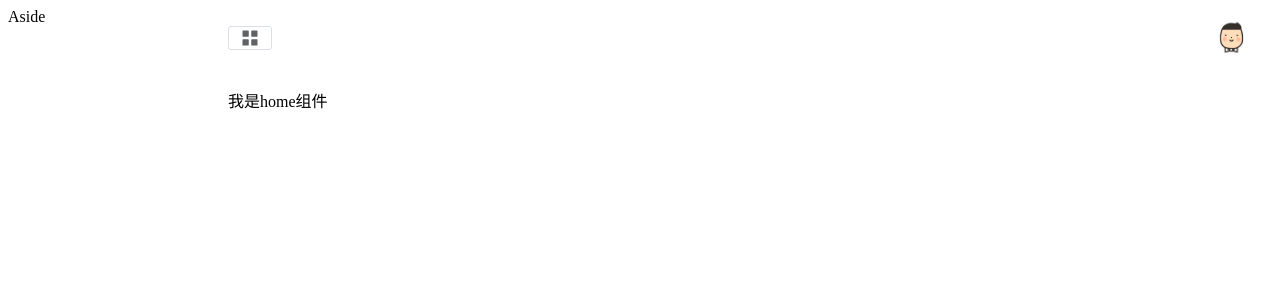
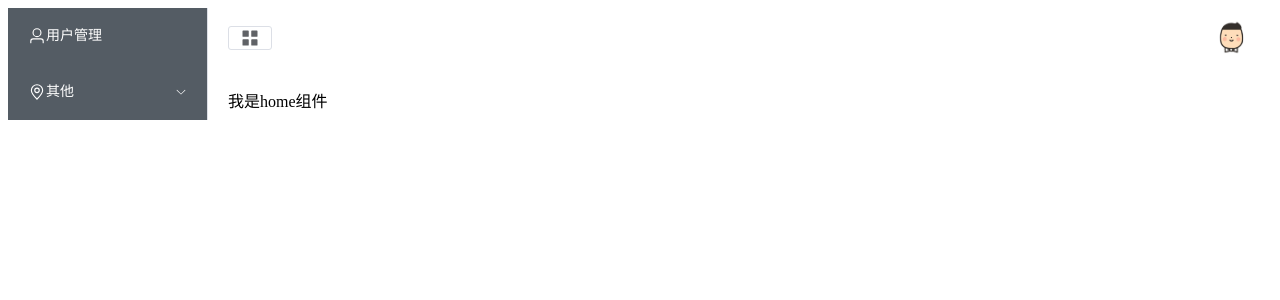
Before and after one commit to HeTreeTerr/base-vue3-pro, a Vue app: page /#/ in a window 1280 px wide. Shown: the top 300 px of the page. Built offline with nearby package versions, Linux system fonts and the light colour scheme.

Commit message:
左侧菜单目录渲染 	new file:   src/components/CommonAside.vue 	modified:   src/views/Main.vue
	.vscode/

```diff
--- /dev/null
+++ b/src/components/CommonAside.vue
@@ -0,0 +1,101 @@
+<!-- 左侧菜单组件 -->
+<template>
+    <el-aside width="200px">
+        <el-menu
+        class="el-menu-vertical-demo"
+        background-color="#545c64"
+        text-color="#fff"
+        :collapse="false"
+        >
+        <!-- 无子集菜单 -->
+        <el-menu-item
+        :index="item.path"
+        v-for="item in noChildren()"
+        :key="item.path">
+          <component class="icons" :is="item.icon"></component>
+          <span>{{item.lable}}</span>
+        </el-menu-item>
+        <!-- 有子集菜单 -->
+        <el-sub-menu
+        :index="item.path"
+        v-for="item in hasChildren()"
+        :key="item.path">
+          <template #title>
+            <component class="icons" :is="item.icon"></component>
+            <span>{{item.lable}}</span>
+          </template>
+          <!-- 二级菜单处理 -->
+          <el-menu-item-group>
+            <el-menu-item
+            :index="subItem.path"
+            v-for="(subItem,subIndex) in item.children"
+            :key="subIndex">
+                <component class="icons" :is="subItem.icon"></component>
+                <span>{{subItem.lable}}</span>
+            </el-menu-item>
+          </el-menu-item-group>
+        </el-sub-menu>
+      </el-menu>
+    </el-aside>
+</template>
+
+<script>
+export default {
+    setup() {
+        //菜单数据
+        const list = [
+            {
+                path: "/user",
+                name: "user",
+                lable: "用户管理",
+                icon: "user",
+                url: "UserManage/UserManage"
+            },
+            {
+                path: "/other",
+                name: "other",
+                lable: "其他",
+                icon: "location",
+                children:[
+                    {
+                        path: "/page1",
+                        name: "page1",
+                        lable: "页面1",
+                        icon: "setting",
+                        url: "Other/PageOne"
+                    },
+                    {
+                        path: "/page2",
+                        name: "page2",
+                        lable: "页面2",
+                        icon: "setting",
+                        url: "Other/PageTwo"
+                    },
+                ]
+            },
+        ]
+
+        //无子集
+        const noChildren = ()=>{
+            return list.filter((item)=> !item.children);
+        }
+
+        //有子集
+        const hasChildren = ()=>{
+            return list.filter((item)=> item.children);
+        }
+
+        return {
+            noChildren,
+            hasChildren,
+        }
+    }
+}
+</script>
+
+<style lang="less" scoped>
+.icons {
+    width: 18px;
+    height: 18px;
+}
+</style>
--- a/src/views/Main.vue
+++ b/src/views/Main.vue
@@ -3,7 +3,7 @@
   <div class="common-layout">
     <el-container class="lay-container">
       <!-- 左侧菜单 -->
-      <el-aside width="200px">Aside</el-aside>
+      <CommonAside />
       <el-container class="r-container">
         <!-- 引入头部 -->
         <CommonHeader />
@@ -19,11 +19,13 @@
 <script>
 import { defineComponent } from 'vue'
 import CommonHeader from '../components/CommonHeader.vue'
+import CommonAside from '../components/CommonAside.vue'
 import { RouterView } from 'vue-router';
 
 export default defineComponent({
   components:{
     CommonHeader,
+    CommonAside,
     RouterView,
 },
 })
```
